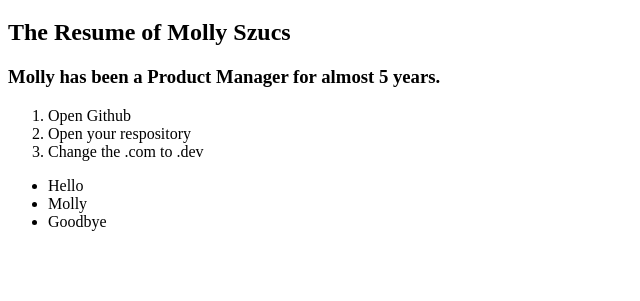
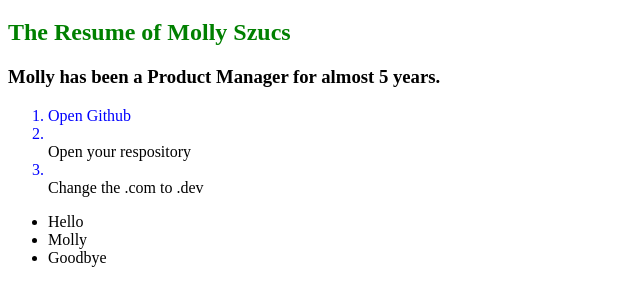
Before and after one commit to molszucs/mollyszucsPS, a plain HTML site: page index.html in a window 1280 px wide. Shown: the part 61-362 px from the top of the page, without its empty margins (0-640 px from the left). Drawn offline with Linux system fonts and the light colour scheme.

Commit message:
testing colors

```diff
--- a/index.html
+++ b/index.html
@@ -1,5 +1,4 @@
 <!doctype html>
-<!-- Fill In Your Website Language -->
 <html class="no-js" lang="en">
 
 <head>
@@ -14,14 +13,14 @@
 </head>
 
 <body>
-    <h1>Molly Szucs</h1>
+    <h1 id="Mol">Molly Szucs</h1>
     <h2>The Resume of Molly Szucs</h2>
     <h3>Molly has been a Product Manager for almost 5 years. </h3>
 
     <ol>
-        <li>Open Github</li>
-        <li>Open your respository</li>
-        <li>Change the .com to .dev</li>
+        <li class="blue">Open Github</li>
+        <li class="blue"></li>Open your respository</li>
+        <li class="blue"></li>Change the .com to .dev</li>
     </ol>
 
     <ul>
--- a/styles.css
+++ b/styles.css
@@ -0,0 +1,15 @@
+#title {
+    color: red;
+}
+
+#title {
+    color: purple;
+}
+
+.blue {
+    color:blue;
+}
+
+h2{
+    color:green;
+}
```
